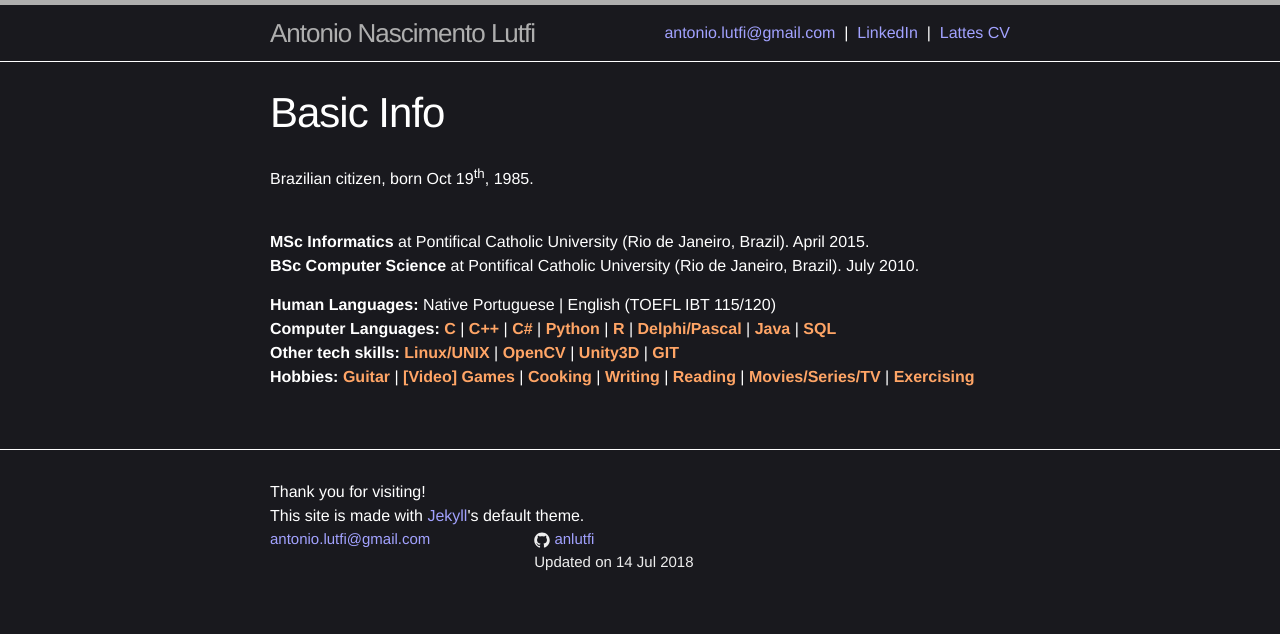
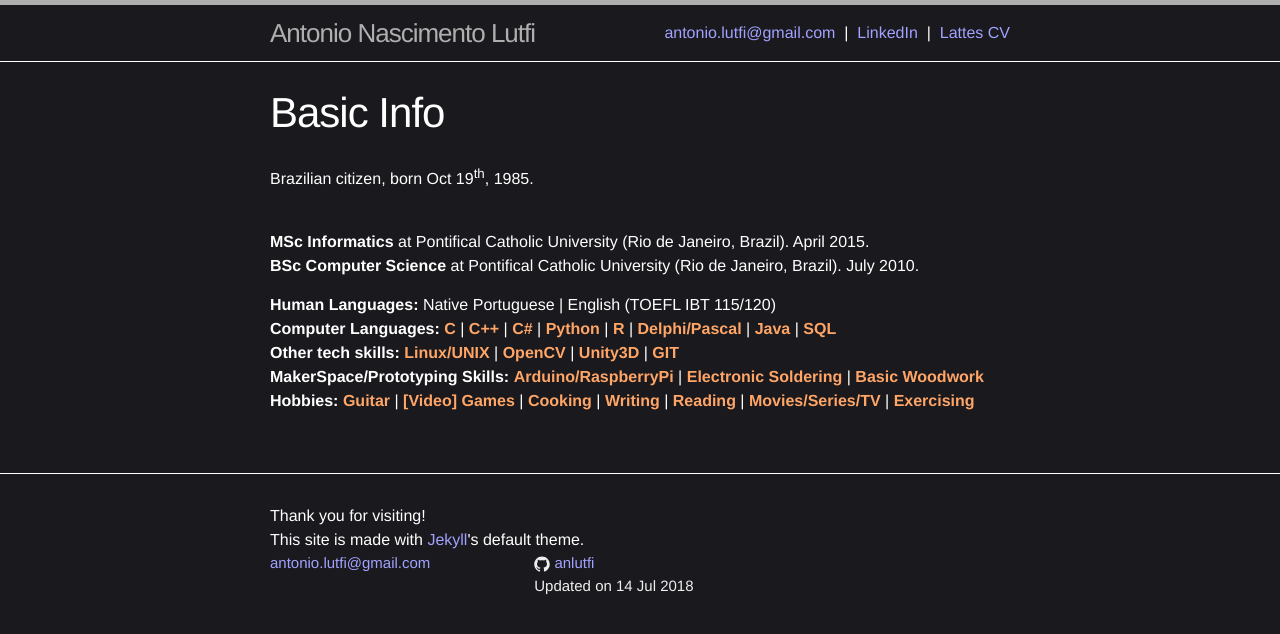
Before and after one commit to anlutfi/anlutfi.github.io, a Jekyll site: the page built from _posts/2015-11-03-info.markdown, in a window 1280 px wide. Shown: the top 634 px of the page. Built offline with Jekyll 4.4.1, drawn with Linux system fonts in a browser that asks for light colours.

Commit message:
modified:   _posts/2015-11-03-info.markdown  --> added makerspace skills

```diff
--- a/_posts/2015-11-03-info.markdown
+++ b/_posts/2015-11-03-info.markdown
@@ -28,6 +28,9 @@ Brazilian citizen, born Oct 19<sup>th</sup>, 1985.
     <br><b>Other tech skills:</b>
     <span class="skill">Linux/UNIX</span> | <span class="skill">OpenCV</span> | <span class="skill">Unity3D</span> |
     <span class="skill">GIT</span>
+    <br><b>MakerSpace/Prototyping Skills:</b>
+    <span class="skill">Arduino/RaspberryPi</span> | <span class="skill">Electronic Soldering</span> |
+    <span class="skill">Basic Woodwork</span>
     <br><b>Hobbies:</b> <span class="skill">Guitar</span> | <span class="skill">[Video] Games</span> |
     <span class="skill">Cooking</span> | <span class="skill">Writing</span> |
     <span class="skill">Reading</span> | <span class="skill">Movies/Series/TV</span> |
```
